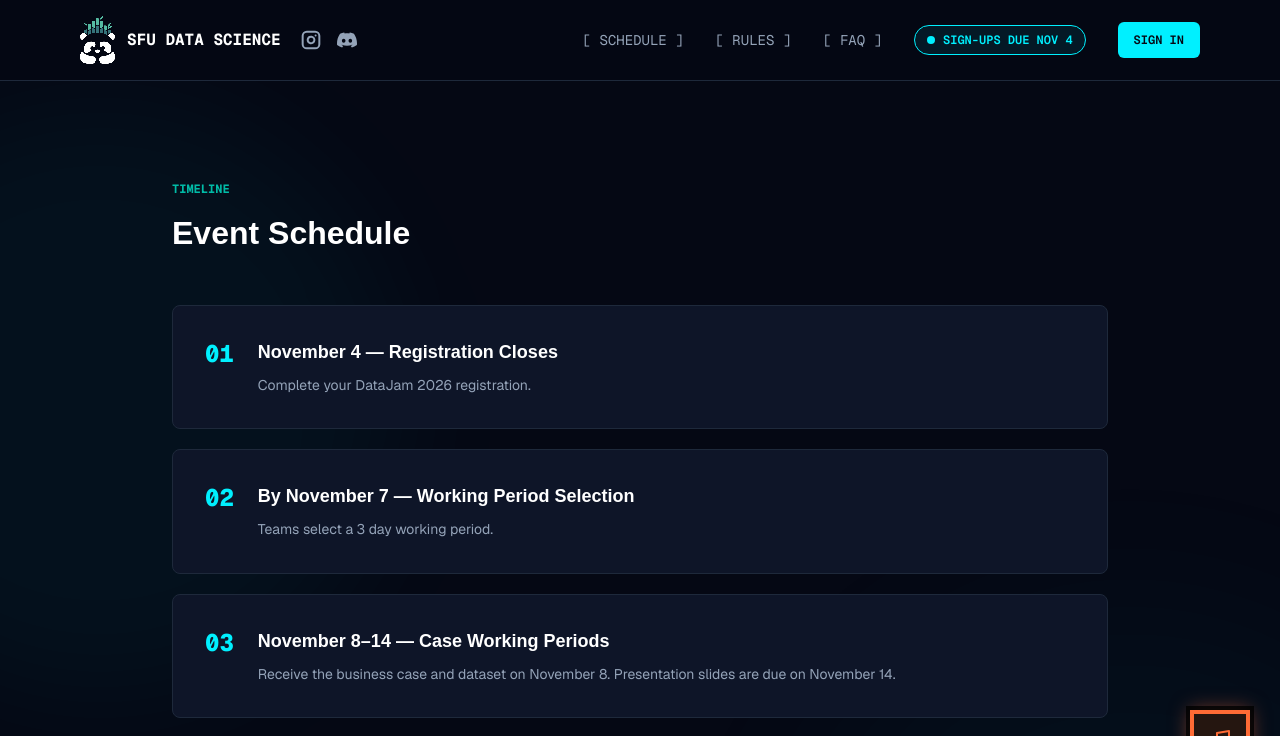
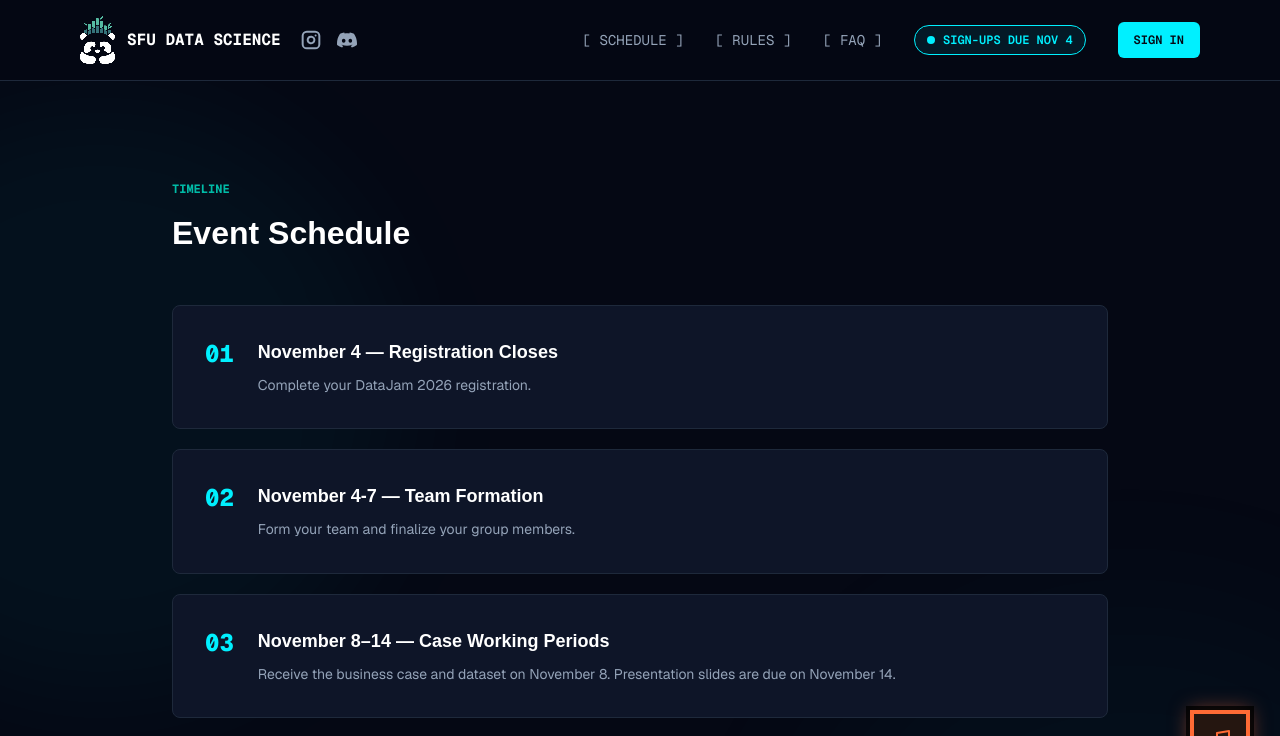
Before and after one commit to SFU-DSSS/datajam-2026-reg, a Next.js app in the folder v0_hackml-portal-main/: page /schedule in a window 1280 px wide. Shown: the top 736 px of the page. Built offline with nearby package versions, Linux system fonts and the light colour scheme; no server answers; a web font is replaced by a local one.

Commit message:
fixed schedule

```diff
--- a/v0_hackml-portal-main/app/schedule/page.tsx
+++ b/v0_hackml-portal-main/app/schedule/page.tsx
@@ -2,7 +2,7 @@ import { InfoPage } from "@/components/datajam/info-page"
 
 const schedule = [
   { title: "November 4 — Registration Closes", body: "Complete your DataJam 2026 registration." },
-  { title: "By November 7 — Working Period Selection", body: "Teams select a 3 day working period." },
+  { title: "November 4-7 — Team Formation", body: "Form your team and finalize your group members." },
   {
     title: "November 8–14 — Case Working Periods",
     body: "Receive the business case and dataset on November 8. Presentation slides are due on November 14.",
```
